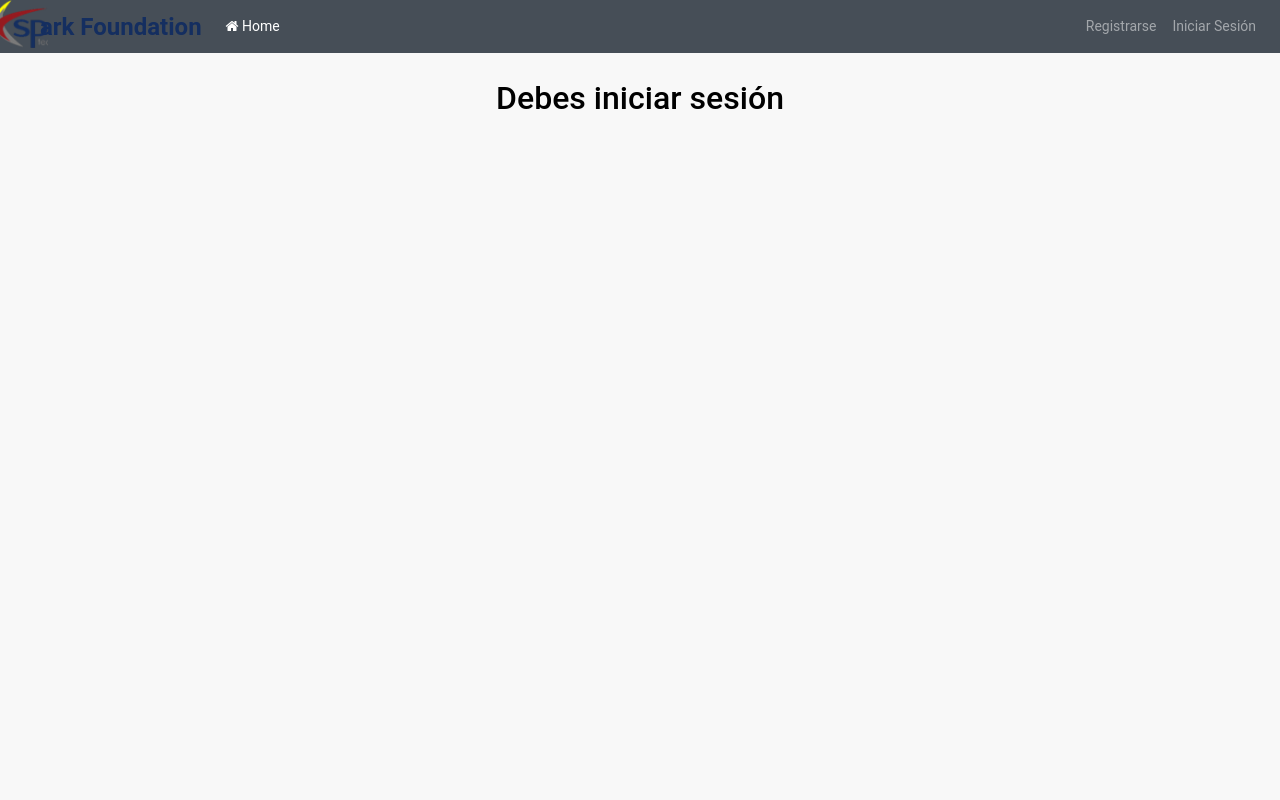
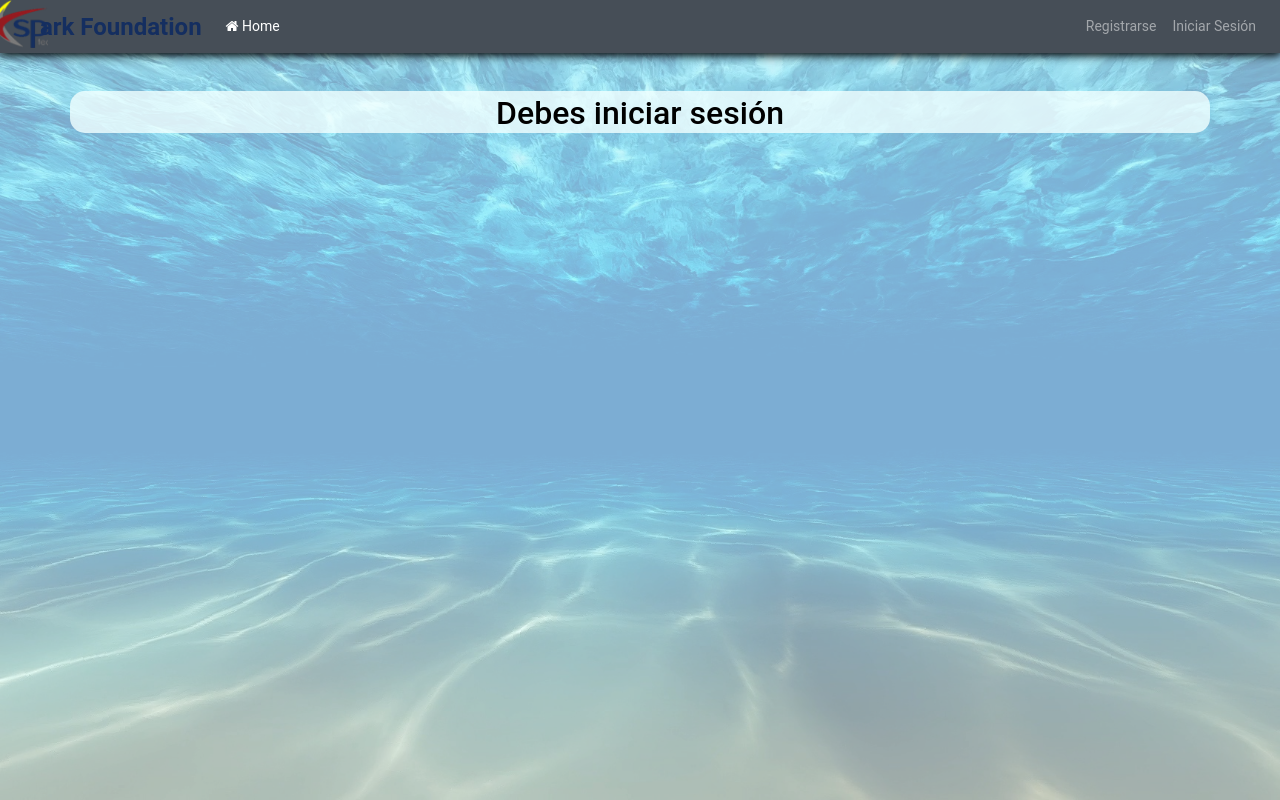
Before and after one commit to rrgspark/djangoprojects, a Django app: page / in a window 1280 px wide. Run offline with Django 3.2, Linux system fonts and the light colour scheme; some libraries are stand-ins or nearby versions.

Commit message:
ajustes visuales

```diff
--- a/djangoproject/assets/js/script-recuperar-pass.js
+++ b/djangoproject/assets/js/script-recuperar-pass.js
@@ -1,3 +1,7 @@
+$(document).ready(function(){
+    $('#id_email').focus();
+});
+
 function spinner(){
     if($('#id_email').val())
         $('#spinner_id').prop('hidden',false);
--- a/djangoproject/static/css/estilos_base.css
+++ b/djangoproject/static/css/estilos_base.css
@@ -9,7 +9,29 @@ body {
     color: black;
     background: rgb(248, 248, 248);
 }
-
+.div-bg{
+    position: relative;
+    height: 100%;
+}
+.div-bg:after{
+    content: ' ';
+    display: block;
+    position: absolute;
+    left: 0;
+    top: 0;
+    width: 100%;
+    height: 100%;
+    z-index: -1;
+    opacity: 0.5;
+    background-image: url('/static/img/bgunderwater.jpeg');
+    background-repeat: no-repeat;
+    background-position: 50% 0;
+    -ms-background-size: cover;
+    -o-background-size: cover;
+    -moz-background-size: cover;
+    -webkit-background-size: cover;
+    background-size: cover;
+}
 .navbar-brand {
     color: #142E60 !important;
     padding-top: 0px;
@@ -25,6 +47,7 @@ body {
 
 .bg-darkish {
     background-color: #464e57!important;
+    box-shadow: 0 2px 5px 0 rgba(0,0,0,0.3), 0 2px 10px 0 rgba(0, 0, 0, 1);
 }
 
 /*estilos login*/
@@ -40,15 +63,12 @@ body {
 }
 
 .form-cont{
-    height:400px;
     width: 250px;
     margin-top: 3%;
     padding: 15px;
     text-align: center;
-    /*border-style: solid;
-    border-width: 3px;
-    border-color:rgba(164, 170, 185, 0.541);
-    border-radius: 15px;*/
+    border-radius: 15px;
+    background-color: rgba(240, 255, 255, 0.808);
 }
 
 .label_login{
@@ -89,15 +109,12 @@ button[disabled], html input[disabled]:hover {
 
 /*estilos registro usuarios*/
 .registro-cont{
-    height:600px;
     width: 400px;
     margin-top: 3%;
     padding: 15px;
     text-align: center;
-    /*border-style: solid;
-    border-width: 3px;
-    border-color:rgba(164, 170, 185, 0.541);
-    border-radius: 15px;*/
+    border-radius: 15px;
+    background-color: rgba(240, 255, 255, 0.808);
 }
 
 .campo-registro{
@@ -106,7 +123,7 @@ button[disabled], html input[disabled]:hover {
 
 /*estilos main(to do list)*/
 .cont-main{
-    margin-top: 2%;
+    margin-top: 3%;
 }
 
 .lista-descr-h{
@@ -119,7 +136,7 @@ button[disabled], html input[disabled]:hover {
 }
 
 .item-done{
-    background-color: #dff0d8;
+    background-color: #abcc9d;
 }
 
 .icono-lista{
@@ -182,3 +199,9 @@ button[disabled], html input[disabled]:hover {
     margin: 10px 0 10px 0;
     width: 250px;
 }
+
+.formas-div{
+    border-radius: 15px;
+    padding-top:3px;
+    background-color: rgba(240, 255, 255, 0.808);
+}
--- a/djangoproject/static/js/script-main.js
+++ b/djangoproject/static/js/script-main.js
@@ -10,6 +10,13 @@ $(document).ready(function(){
         });
         localStorage.clear();
     }
+    $('#id_descripcion').on("keyup",function(e){
+        if (event.keyCode === 13) {
+            $('#boton-reg').focus();
+            $('#boton-reg').click();
+        }
+    });
+
 });
 $('#modalRegistro').on('show.bs.modal', function () {
         if (creacion){
--- a/djangoproject/static/js/script-recuperar-pass.js
+++ b/djangoproject/static/js/script-recuperar-pass.js
@@ -1,3 +1,7 @@
+$(document).ready(function(){
+    $('#id_email').focus();
+});
+
 function spinner(){
     if($('#id_email').val())
         $('#spinner_id').prop('hidden',false);
--- a/djangoproject/templates/base.html
+++ b/djangoproject/templates/base.html
@@ -17,6 +17,7 @@
     {% endblock %}
 </head>
 <body>
+<div class="div-bg">
     <nav class="navbar navbar-expand-lg navbar-dark bg-darkish" style="background-repeat: no-repeat;background-image: url({% static 'img/projectavatar.png' %});">
         <a class="navbar-brand" >&nbsp;&nbsp;&nbsp;&nbsp;ark Foundation</a>
         <button class="navbar-toggler" type="button" data-toggle="collapse" data-target="#navbarNav" aria-controls="navbarNav" aria-expanded="false" aria-label="Toggle navigation">
@@ -49,7 +50,7 @@
         </ul>
     </nav>
     {% block contenido %}
-    {% endblock %}
+    {% endblock %}</div>
 </body>
 {% block script %}
 {% endblock%}
--- a/djangoproject/templates/cambiar_pass.html
+++ b/djangoproject/templates/cambiar_pass.html
@@ -6,7 +6,7 @@
 {% endblock %}
 
 {% block contenido %}
-    <div class="container">
+    <div class="container formas-div cont-main"  style="width:450px;">
         <p class="titulo margen_custom" style="text-align:center;">Cambiar Contraseña</p>
 
         <form action="" method="post" style="text-align:center;">
@@ -18,6 +18,7 @@
             <div class="margen_custom">
                 <button type="submit" class="btn btn-primary">Aceptar</button>
             </div>
+            <br>
             <div>
                 {% for field in form %}
                     {% if field.errors %}
@@ -25,6 +26,7 @@
                     {% endif %}
                 {% endfor %}
             </div>
+            <br>
         </form>
     </div>
 {% endblock %}
--- a/djangoproject/templates/main.html
+++ b/djangoproject/templates/main.html
@@ -6,7 +6,7 @@
 {% endblock %}
 {% block contenido %}
 
-    <div class='container cont-main'>
+    <div class='container cont-main formas-div'>
         {% if user.is_authenticated %}
             <p class="titulo" style="text-align:center;">To Do List</p>
             <div class="container action-cont">
@@ -38,6 +38,7 @@
                     {% endfor %}
                 </tbody>
             </table>
+            <br>
         {% else %}
             <div>
                 <h2 style="text-align:center;">Debes iniciar sesión</h2>
--- a/djangoproject/templates/recuperar_pass.html
+++ b/djangoproject/templates/recuperar_pass.html
@@ -6,7 +6,7 @@
 {% endblock %}
 
 {% block contenido %}
-    <div class="container">
+    <div class="container formas-div cont-main" style="width:450px;">
         <p class="titulo margen_custom" style="text-align:center;">Recuperar Contraseña</p>
         {% if enviado %}
             <div style="text-align:center;">
```
Also changed, not shown: djangoproject/assets/css/estilos_base.css (+36 -13 lines), djangoproject/assets/js/script-main.js (+7 -0 lines), djangoproject/assets/img/bgunderwater.jpeg (added), djangoproject/assets/img/spark.png (deleted), djangoproject/static/img/bgunderwater.jpeg (added), djangoproject/static/img/spark.png (deleted).
